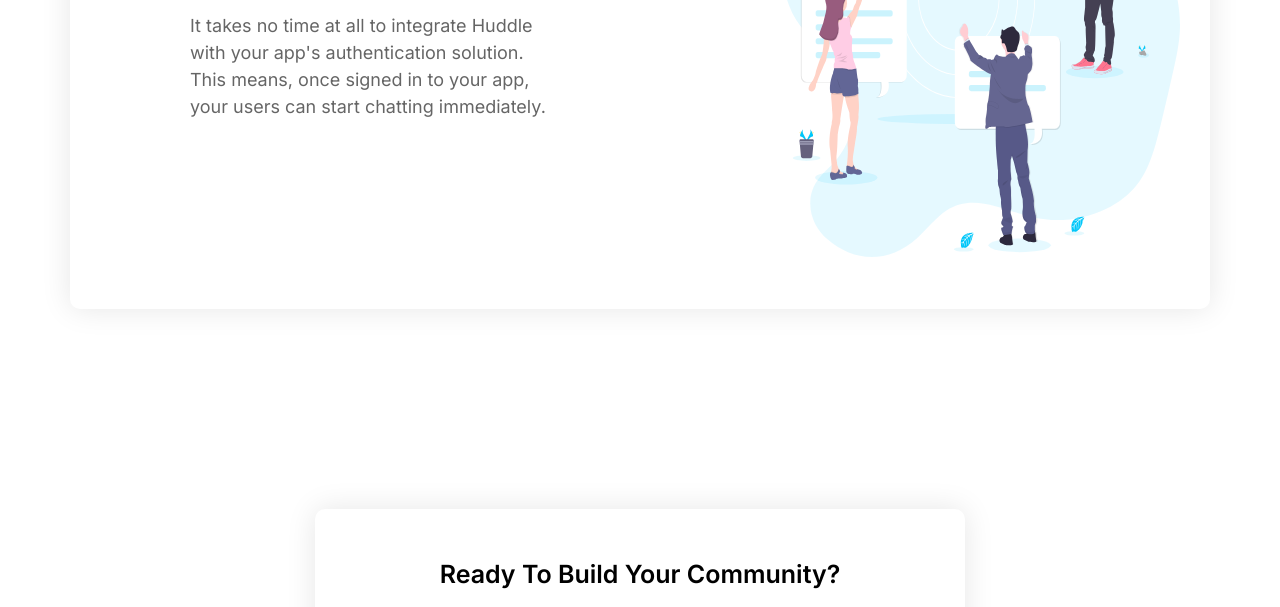
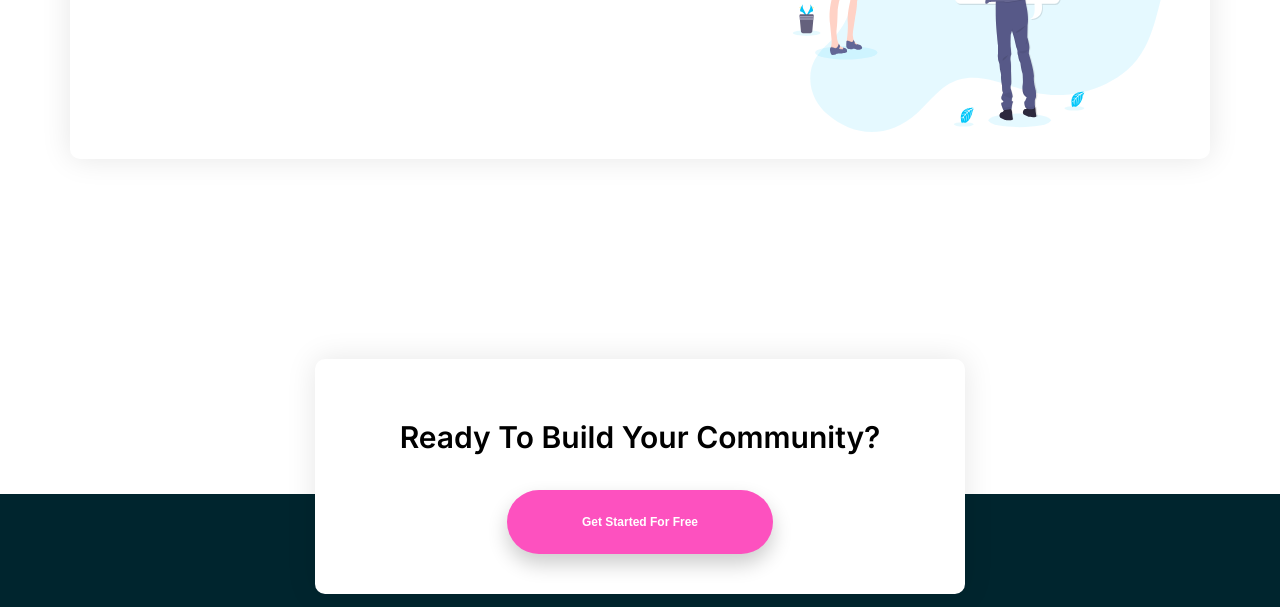
Before and after one commit to ali464haider/Huddle-Landing-Page, a plain HTML site: page index.html in a window 1280 px wide. Shown: the part 2087-2694 px from the top of the page. Drawn offline with Linux system fonts and the light colour scheme.

Commit message:
Add files via upload

```diff
--- a/design.css
+++ b/design.css
@@ -49,7 +49,7 @@ html, body{
     box-shadow: 0 10px 20px rgba(0, 0, 0, 0.2);
     border: none;
     border-radius: 50px;
-    padding: 12px 50px;
+    padding: 15px 50px;
     font-size: 12px;
     font-weight: 600;
     transition: all 0.3s ease-in-out;
@@ -100,7 +100,7 @@ html, body{
     box-shadow: 0 10px 20px rgba(0, 0, 0, 0.2);
     border: none;
     border-radius: 50px;
-    padding: 15px 55px;
+    padding: 20px 55px;
     font-size: 12px;
     font-weight: 600;
     transition: all 0.3s ease-in-out;
@@ -126,7 +126,7 @@ html, body{
     gap: 170px;
     border-radius: 10px;
     box-shadow: 0 0 30px rgba(0, 0, 0, 0.1);
-    height: 500px;
+    height: 450px;
     padding-left: 120px;
     place-items: center;
     padding-right: 30px;
@@ -165,7 +165,7 @@ html, body{
     align-items: center;
     width: clamp(375px, 100%, 650px);
     background: white;
-    padding: 40px 100px;
+    padding: 40px 80px;
     gap: 30px;
     box-shadow: 0 0 30px rgba(0, 0, 0, 0.1);
     margin: 0 auto;
@@ -177,10 +177,10 @@ html, body{
 }
 
 .call-to-action h2{
-    font-size: 25px;
+    font-size: 30px;
     font-weight: 600;
     margin-bottom: 5px;
-    margin-top: 10px;
+    margin-top: 20px;
 }
 
 .call-to-action button{
@@ -189,7 +189,7 @@ html, body{
     box-shadow: 0 10px 20px rgba(0, 0, 0, 0.2);
     border: none;
     border-radius: 50px;
-    padding: 20px 75px;
+    padding: 25px 75px;
     font-size: 12px;
     font-weight: 600;
     transition: all 0.3s ease-in-out;
```
